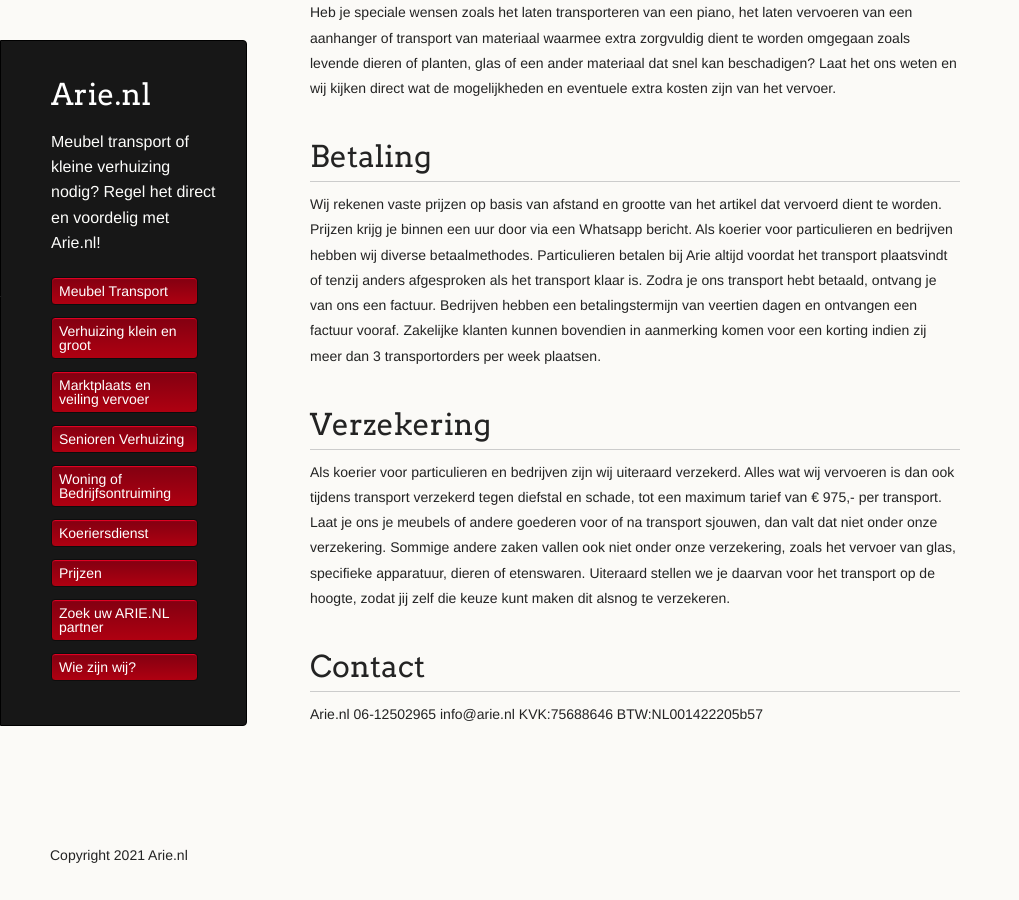
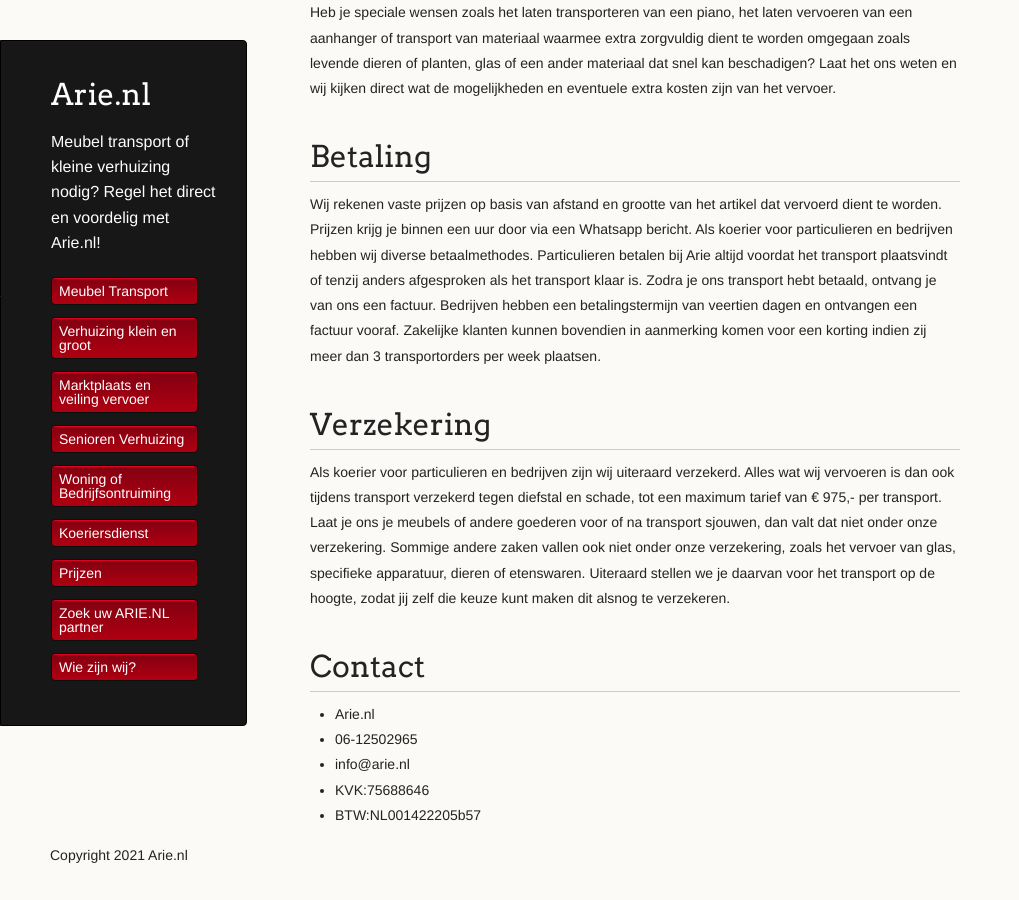
Before and after one commit to amsdfw/arie.nl, a Jekyll site: the page built from wie-zijn-wij.md, in a window 1280 px wide and 900 px high, scrolled down 1080 px. Shown: the whole window, without its empty margins (0-1019 px from the left). Built offline with Jekyll 4.4.1, drawn with Linux system fonts in a browser that asks for light colours; our own code applies the rules of GitHub Pages for plain Markdown files.

```diff
--- a/wie-zijn-wij.md
+++ b/wie-zijn-wij.md
@@ -70,8 +70,8 @@ keuze kunt maken dit alsnog te verzekeren.
 
 # Contact
 
-Arie.nl
-06-12502965
-info@arie.nl
-KVK:75688646
-BTW:NL001422205b57
+* Arie.nl
+* 06-12502965
+* info@arie.nl
+* KVK:75688646
+* BTW:NL001422205b57
```
